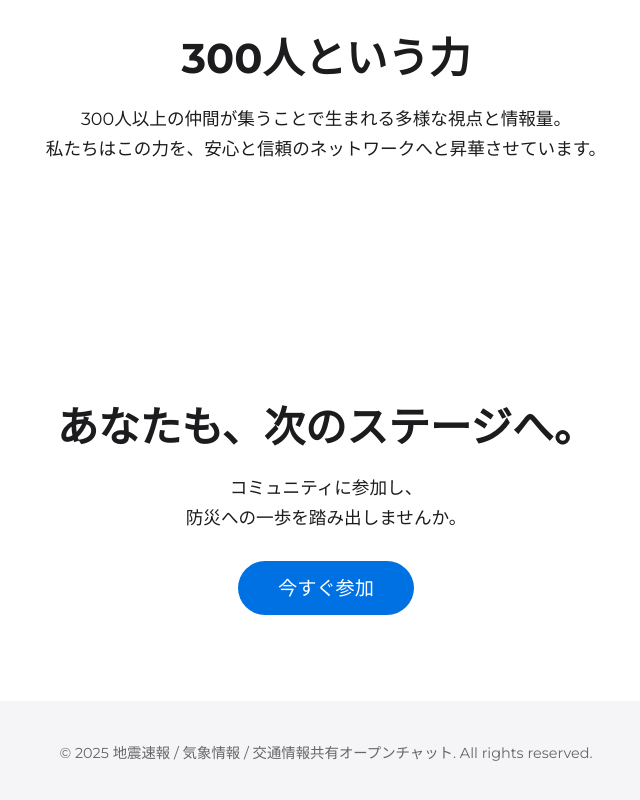
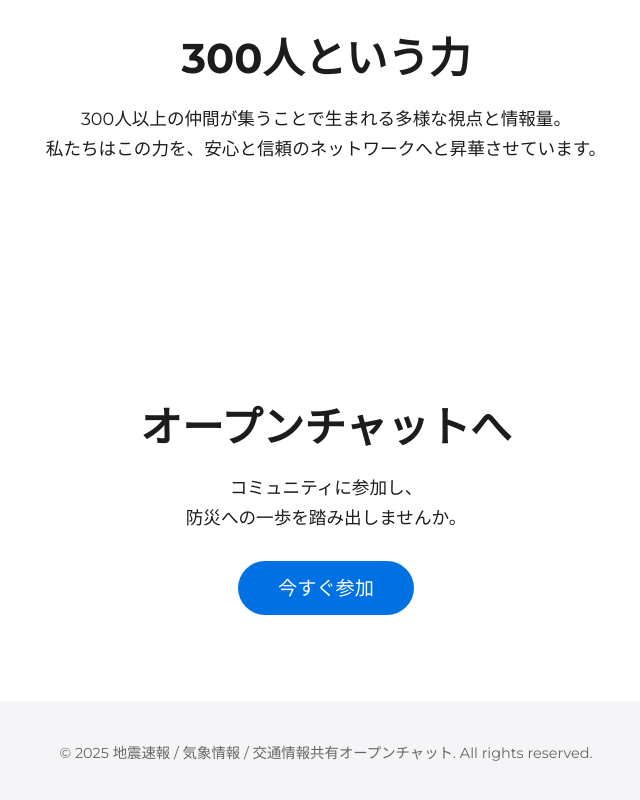
Before and after one commit to Hayato040404/syuunenn, a plain HTML site: page index.html in a window 1280 px wide. Shown: the part 2438-3238 px from the top of the page, without its empty margins (314-954 px from the left). Drawn offline with nearby package versions, Linux system fonts and the light colour scheme.

Commit message:
Update index.html

```diff
--- a/index.html
+++ b/index.html
@@ -298,7 +298,7 @@
 
   <!-- コール・トゥ・アクション -->
   <section class="cta" id="cta">
-    <h2 class="animate__animated animate__fadeIn">あなたも、次のステージへ。</h2>
+    <h2 class="animate__animated animate__fadeIn">オープンチャットへ</h2>
     <p class="animate__animated animate__fadeIn animate__delay-1s">
      コミュニティに参加し、<br>
       防災への一歩を踏み出しませんか。
```
